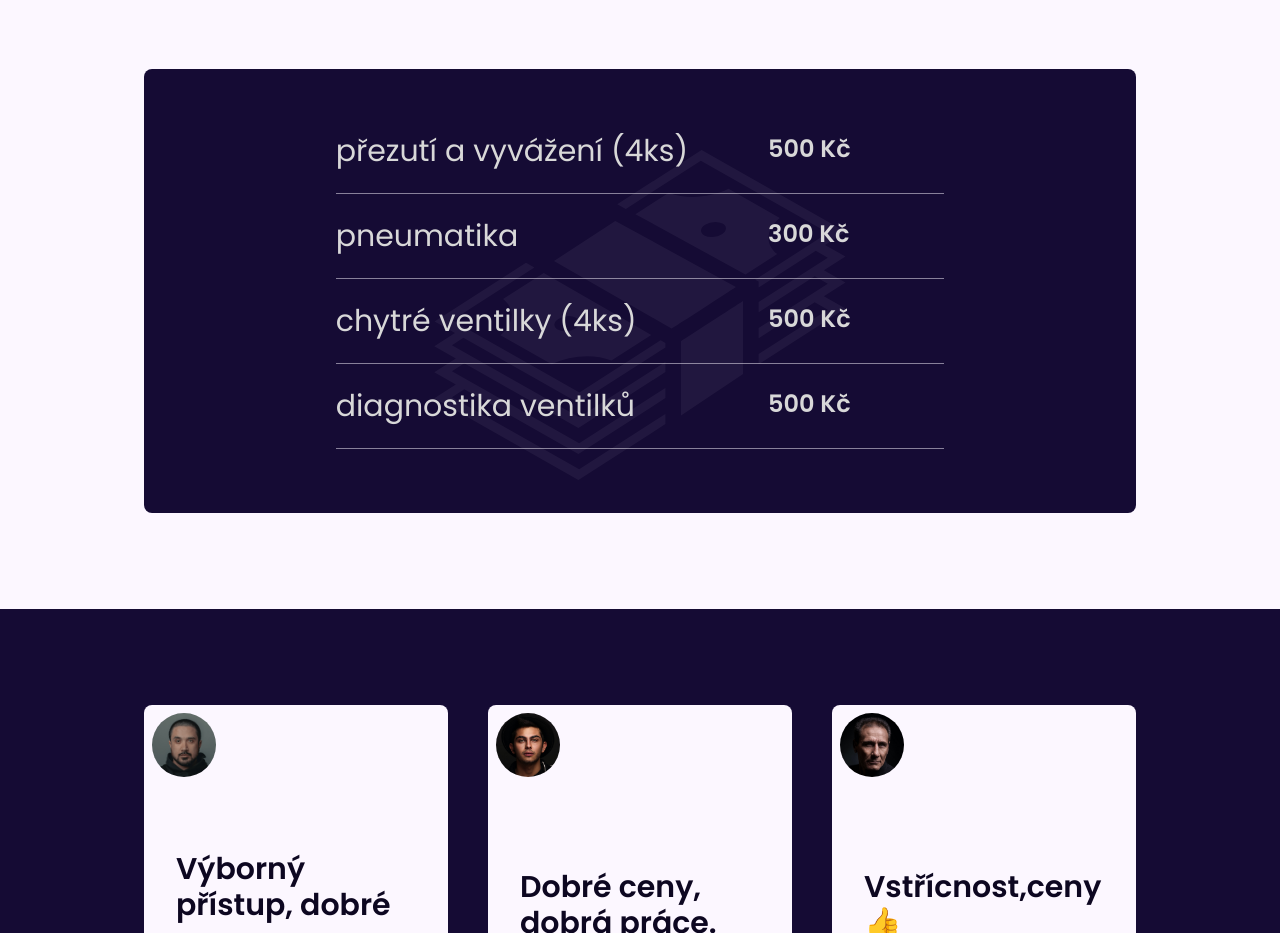
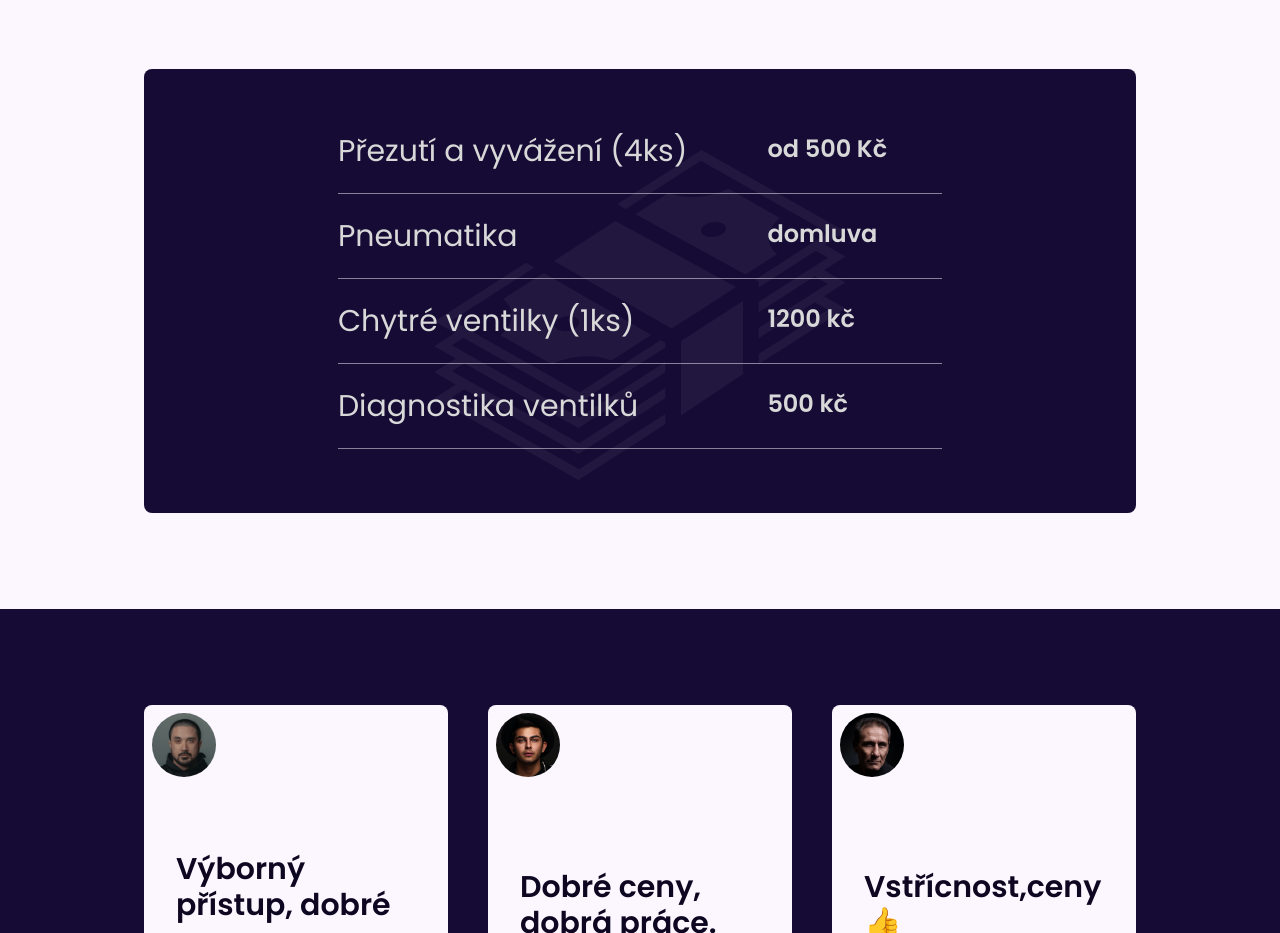
Before and after one commit to ton1czech/pneuservis-baudys, a React (Vite) app: page / in a window 1280 px wide. Shown: the part 3560-4493 px from the top of the page. Built offline with nearby package versions, Linux system fonts and the light colour scheme.

Commit message:
👌 IMPROVE: prices

```diff
--- a/src/components/Pricelist.jsx
+++ b/src/components/Pricelist.jsx
@@ -6,7 +6,7 @@ const Item = ({ price, text }) => (
   <>
     <div className='grid grid-cols-[2fr_1fr] gap-12 sm:gap-20'>
       <h2 className='subheading font-normal sm:text-3xl text-base'>{text}</h2>
-      <p className='subheading sm:text-2xl text-base'>{price} Kč</p>
+      <p className='subheading sm:text-2xl text-base'>{price}</p>
     </div>
     <div className='h-px bg-light w-full opacity-50' />
   </>
@@ -18,10 +18,10 @@ export default function Pricelist() {
       <div id='pricelist' className='py-12 sm:py-24'>
         <Fade>
           <div className='p-10 sm:p-16 bg-dark rounded-lg relative grid justify-center space-y-4 sm:space-y-6'>
-            <Item price='500' text='přezutí a vyvážení (4ks)' />
-            <Item price='300' text='pneumatika' />
-            <Item price='500' text='chytré ventilky (4ks)' />
-            <Item price='500' text='diagnostika ventilků' />
+            <Item price='od 500 Kč' text='Přezutí a vyvážení (4ks)' />
+            <Item price='domluva' text='Pneumatika' />
+            <Item price='1200 kč' text='Chytré ventilky (1ks)' />
+            <Item price='500 kč' text='Diagnostika ventilků' />
             <GiMoneyStack className='block text-light opacity-5 absolute left-0 top-0 w-full h-full pointer-events-none' />
           </div>
         </Fade>
```
